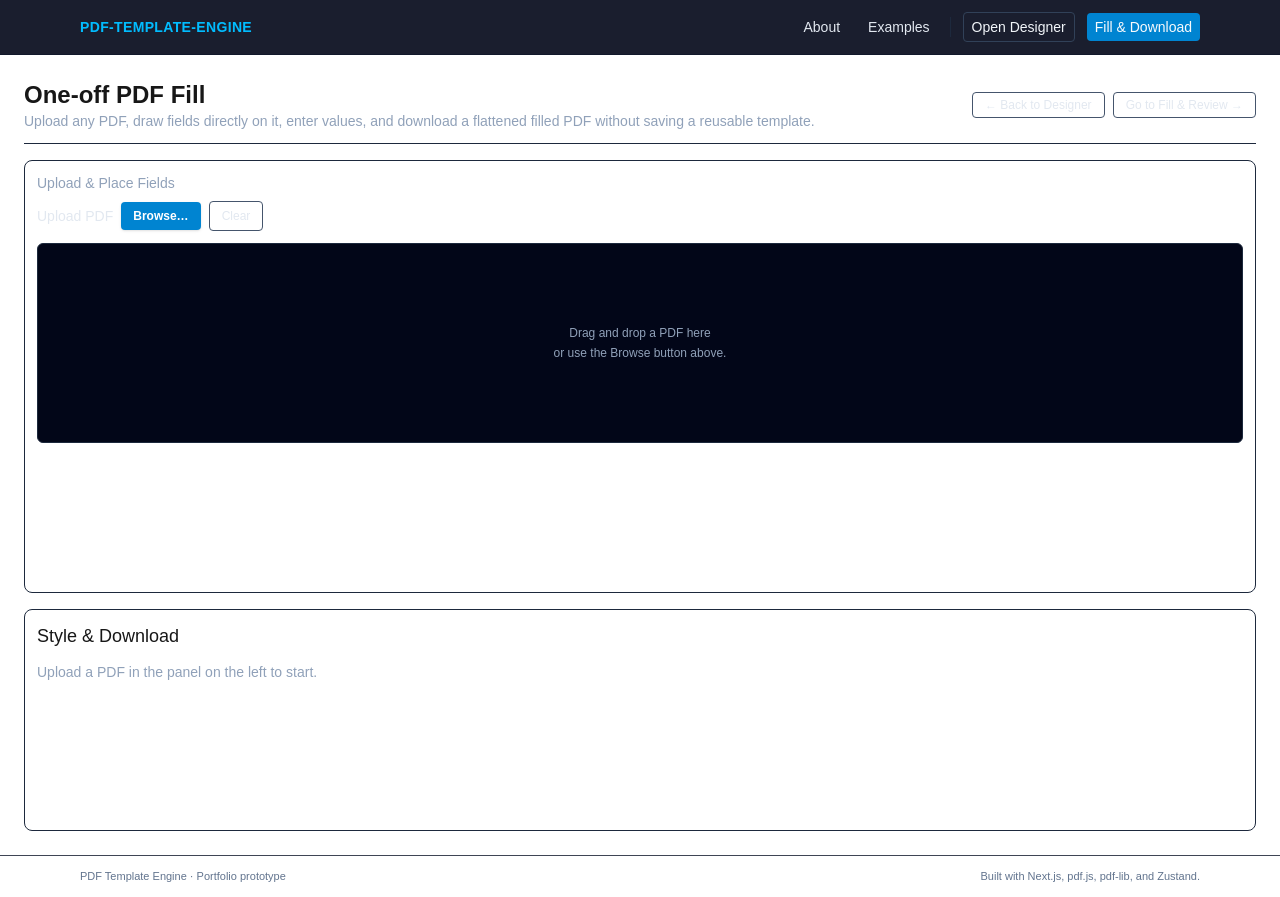
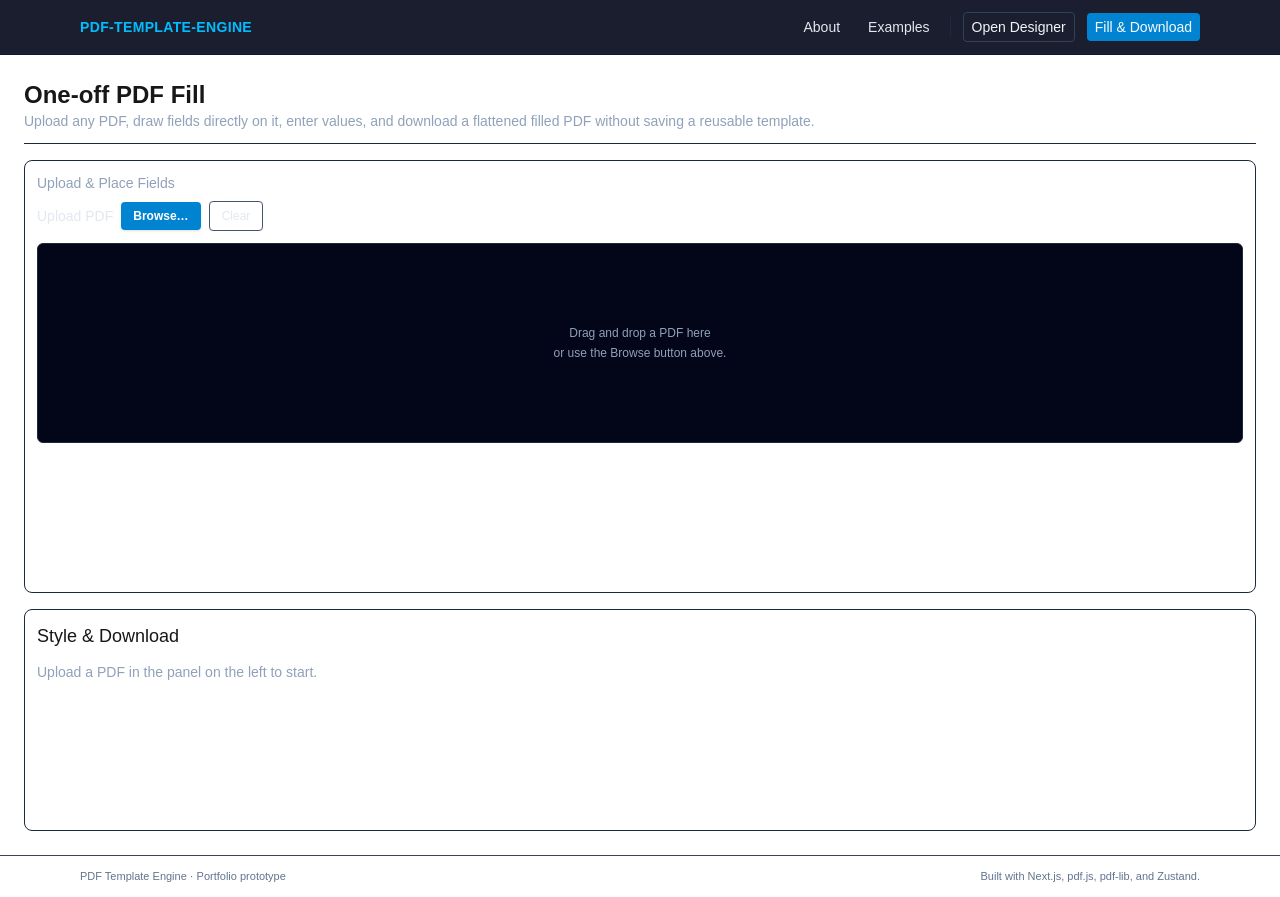
Before and after one commit to SigmaSavage/pdf-template-engine, a Next.js app: page /one-off-fill in a window 1280 px wide. Built offline with nearby package versions, Linux system fonts and the light colour scheme.

Commit message:
updating some ui fixes and making some changes to the one-time-fill ui

```diff
--- a/app/fill/page.tsx
+++ b/app/fill/page.tsx
@@ -153,6 +153,9 @@ function FillPageInner() {
         pdfBytes,
         fields: effectiveFields,
         data,
+        // Always flatten/remove any AcroForm fields in the output so
+        // filled PDFs from this flow are not fillable.
+        removeFormFields: true,
       });
 
       const blob = new Blob([filledBytes.buffer as ArrayBuffer], {
--- a/app/one-off-fill/page.tsx
+++ b/app/one-off-fill/page.tsx
@@ -29,7 +29,7 @@ function base64ToUint8Array(base64: string): Uint8Array {
 export default function OneOffFillPage() {
   const [pdfBase64, setPdfBase64] = useState<string | null>(null);
   const [fields, setFields] = useState<OneOffField[]>([]);
-  const [defaultFontSize, setDefaultFontSize] = useState<number>(14);
+  const [defaultFontSize, setDefaultFontSize] = useState<number>(12);
   const [defaultColor, setDefaultColor] = useState<string>("#000000");
   const [isFilling, setIsFilling] = useState(false);
   const [errorMessage, setErrorMessage] = useState<string | null>(null);
@@ -55,7 +55,9 @@ export default function OneOffFillPage() {
         const style = field.style ?? {};
         const key = field.id;
         if (field.type === "checkbox") {
-          data[key] = field.checked ?? true;
+          // Treat missing "checked" as false so auto-detected
+          // checkboxes are not assumed to be checked.
+          data[key] = field.checked ?? false;
         } else {
           data[key] = field.value ?? "";
         }
@@ -111,20 +113,6 @@ export default function OneOffFillPage() {
             Upload any PDF, draw fields directly on it, enter values, and download a
             flattened filled PDF without saving a reusable template.
           </p>
-        </div>
-        <div className="flex items-center gap-2 text-xs">
-          <Link
-            href="/designer"
-            className="px-3 py-1 rounded border border-slate-600 text-slate-200 hover:bg-slate-800"
-          >
-            ← Back to Designer
-          </Link>
-          <Link
-            href="/fill"
-            className="px-3 py-1 rounded border border-slate-600 text-slate-200 hover:bg-slate-800"
-          >
-            Go to Fill &amp; Review →
-          </Link>
         </div>
       </header>
 
--- a/components/FieldOverlayFixed.tsx
+++ b/components/FieldOverlayFixed.tsx
@@ -361,7 +361,10 @@ export default function FieldOverlayFixed({ pageNumber }: FieldOverlayProps) {
       {/* Persistent field rectangles for this page */}
       {overlayRect &&
         currentFields
-          .filter((field) => field.page === pageNumber - 1)
+          .filter(
+            (field) =>
+              field.page === pageNumber - 1 && field.id !== editingFieldId
+          )
           .map((field) => {
             console.log("[FieldOverlayFixed] render field", {
               id: field.id,
--- a/components/OneOffOverlay.tsx
+++ b/components/OneOffOverlay.tsx
@@ -348,7 +348,7 @@ export default function OneOffOverlay({
     setPendingColor(field.style?.color ?? defaultColor);
     setPendingType(field.type || "text");
     setPendingChecked(
-      field.type === "checkbox" ? field.checked ?? true : true
+      field.type === "checkbox" ? field.checked ?? false : true
     );
     onSelectField(field.id);
   };
@@ -458,6 +458,13 @@ export default function OneOffOverlay({
                         {field.value}
                       </div>
                     )}
+                {/* Drag whole box by grabbing inside */}
+                <div
+                  className="absolute inset-0 cursor-move"
+                  onMouseDown={(e) =>
+                    beginDrag("move", field.id, { x: left, y: top, width, height }, e)
+                  }
+                />
                 <div
                   className="absolute w-2 h-2 -right-1 -top-1 bg-sky-300 border border-slate-900 rounded-full cursor-nesw-resize"
                   onMouseDown={(e) =>
--- a/components/OneOffPdfCanvas.tsx
+++ b/components/OneOffPdfCanvas.tsx
@@ -37,7 +37,8 @@ async function detectFormFieldsForOneOff(
     height: f.height,
     value: "",
     type: f.type === "checkbox" ? "checkbox" : "text",
-    ...(f.type === "checkbox" ? { checked: true } : {}),
+    // Auto-detected checkboxes start unchecked; user can opt-in
+    ...(f.type === "checkbox" ? { checked: false } : {}),
   }));
 }
 
```
Also changed, not shown: app/page.tsx (+1 -1 lines).
